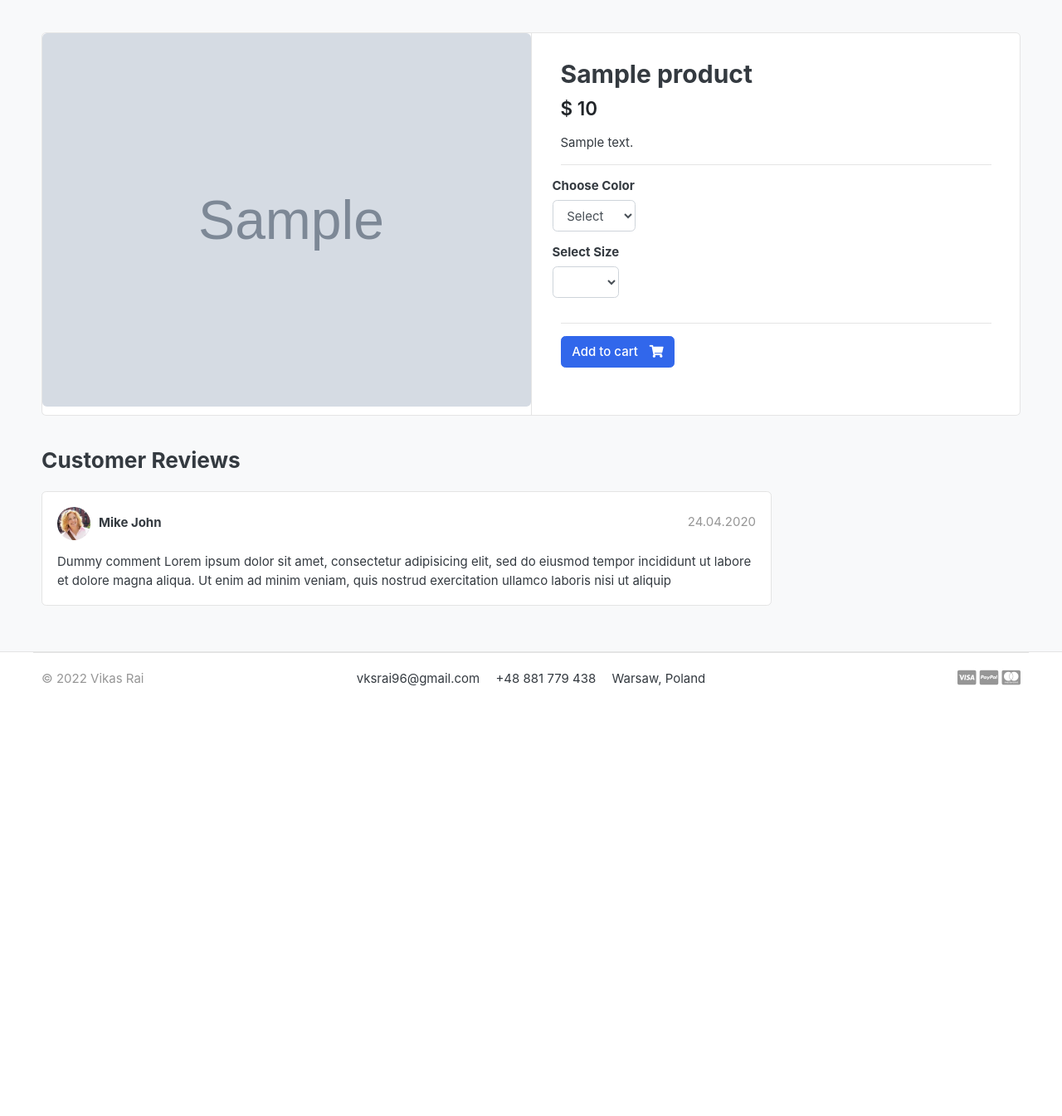
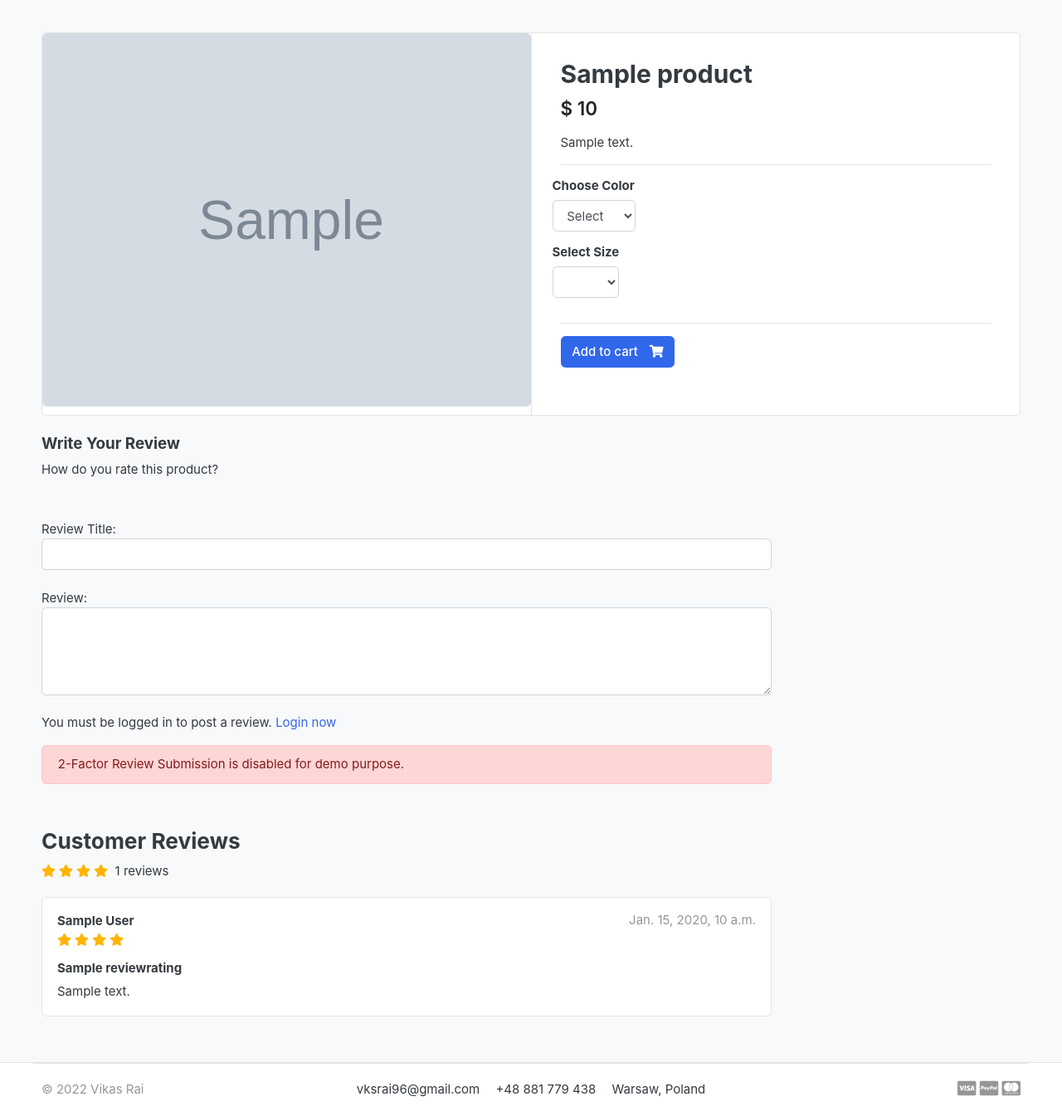
Before and after one commit to vksrai96/trendz, a Django app: a page that uses templates/base.html in a window 1280 px wide. Shown: the part 119-1464 px from the top of the page at 83% size. Before the commit the page ends 946 px from the top, so only its background shows below. Run offline with Django 3.2, Linux system fonts and the light colour scheme; tables that the repository leaves empty hold one stand-in row (values such as "Sample post"); grey boxes marked "Sample" are stand-in pictures; lists and menus that the app fills with data are empty; parts of the project's set-up code (start-up, migrations or seed data) failed here and were passed over; some libraries are stand-ins or nearby versions; some web fonts are replaced.

Commit message:
review and rating

```diff
--- a/accounts/models.py
+++ b/accounts/models.py
@@ -56,6 +56,9 @@ class Account(AbstractBaseUser):
 
     objects = MyAccountManager()
 
+    def full_name(self):
+        return f'{self.first_name} {self.last_name}'
+
     def __str__(self):
         return self.email
 
--- /dev/null
+++ b/static/css/custom.css
@@ -0,0 +1,61 @@
+/* Hide Radio button */
+.rate > input{
+  display: none;
+}
+
+.rate{
+  display: inline-block;;
+  border: 0;
+}
+
+.rate > label{
+  float: right;
+}
+
+/* Showing the stars */
+.rate > label:before{
+  display: inline-block;
+  font-size: 1.1rem;
+  font-family: FontAwesome;
+  content: "\f005";
+  margin:0;
+  padding:0.3rem .2rem;
+  cursor: pointer;
+}
+
+/* Half star */
+.rate .half:before{
+  content: "\f089";
+  position: absolute;
+  padding-right: 0;
+}
+
+/* Click and hover */
+input:checked ~ label, label:hover ~ label{
+  color: #ffb503;
+}
+
+/* hover hightlight */
+input:checked + label:hover, input:checked ~ label:hover,input:checked ~ label:hover ~ label,
+label:hover ~ input:checked ~ label{
+  color: #cc9000;
+}
+
+.rating-star i{
+  color: #ffb503 !important;
+}
+
+ul.thumb{
+  margin:0 auto;
+  padding: 0;
+  float: left;
+}
+ul.thumb li{
+  list-style: none;
+  margin: 10px;
+}
+ul.thumb li img{
+  width: 80px;
+  height: 80px;
+  border: 1px solid grey;
+}
--- a/store/admin.py
+++ b/store/admin.py
@@ -1,5 +1,5 @@
 from django.contrib import admin
-from .models import Product, Variation
+from .models import Product, Variation, ReviewRating
 
 # Register your models here.
 class ProductAdmin(admin.ModelAdmin):
@@ -13,3 +13,4 @@ class VariationAdmin(admin.ModelAdmin):
 
 admin.site.register(Product, ProductAdmin)
 admin.site.register(Variation, VariationAdmin)
+admin.site.register(ReviewRating)
--- a/store/models.py
+++ b/store/models.py
@@ -1,7 +1,8 @@
 from django.db import models
 from category.models import Category
 from django.urls import reverse
-
+from accounts.models import Account
+from django.db.models import Avg, Count
 # Create your models here.
 
 class Product(models.Model):
@@ -21,6 +22,20 @@ class Product(models.Model):
 
     def __str__(self):
         return self.product_name
+
+    def averageReview(self):
+        reviews = ReviewRating.objects.filter(product=self, status=True).aggregate(average=Avg('rating'))
+        avg = 0
+        if reviews['average'] is not None:
+            avg = float(reviews['average'])
+        return avg
+
+    def countReview(self):
+        reviews = ReviewRating.objects.filter(product=self, status=True).aggregate(count=Count('id'))
+        count = 0
+        if reviews['count'] is not None:
+            count = int(reviews['count'])
+        return count
 
 class VariationManager(models.Manager):
     def colors(self):
@@ -45,3 +60,17 @@ class Variation(models.Model):
 
     def __str__(self):
         return self.variation_value
+
+class ReviewRating(models.Model):
+    product = models.ForeignKey(Product, on_delete=models.CASCADE)
+    user = models.ForeignKey(Account, on_delete=models.CASCADE)
+    subject = models.CharField(max_length=100, blank=True)
+    review = models.TextField(max_length=500, blank=True)
+    rating = models.FloatField()
+    ip = models.CharField(max_length=20, blank=True)
+    status = models.BooleanField(default=True)
+    created_at = models.DateTimeField(auto_now_add=True)
+    updated_at = models.DateTimeField(auto_now=True)
+
+    def __str__(self):
+        return self.subject
--- a/store/urls.py
+++ b/store/urls.py
@@ -6,4 +6,5 @@ urlpatterns = [
     path('category/<slug:category_slug>/', views.store, name='products_by_category'),
     path('category/<slug:category_slug>/<slug:product_slug>/', views.product_detail, name='product_detail'),
     path('search/', views.search, name='search'),
+    path('submit_review/<int:product_id>/', views.submit_review, name='submit_review'),
 ]
--- a/store/views.py
+++ b/store/views.py
@@ -1,11 +1,16 @@
-from django.shortcuts import render, get_object_or_404
-from .models import Product
+from django.shortcuts import render, get_object_or_404, redirect
+from .models import Product, ReviewRating
 from category.models import Category
 from carts.models import CartItem
 from django.db.models import Q
 
 from carts.views import _cart_id
 from django.core.paginator import EmptyPage, PageNotAnInteger, Paginator
+from django.http import HttpResponse
+from .forms import ReviewForm
+from django.contrib import messages
+from orders.models import OrderProduct
+
 # Create your views here.
 def store(request, category_slug=None):
     categories = None
@@ -34,16 +39,33 @@ def store(request, category_slug=None):
 def product_detail(request, category_slug, product_slug):
     try:
         single_product = Product.objects.get(category__slug=category_slug, slug=product_slug)
-        in_cart =CartItem.objects.filter(cart__cart_id=_cart_id(request), product=single_product).exists()
-
+        in_cart = CartItem.objects.filter(cart__cart_id=_cart_id(request), product=single_product).exists()
     except Exception as e:
         raise e
+
+    if request.user.is_authenticated:
+        try:
+            orderproduct = OrderProduct.objects.filter(user=request.user, product_id=single_product.id).exists()
+        except OrderProduct.DoesNotExist:
+            orderproduct = None
+    else:
+        orderproduct = None
+
+    # Get the reviews
+    reviews = ReviewRating.objects.filter(product_id=single_product.id, status=True)
+
+    # # Get the product gallery
+    # product_gallery = ProductGallery.objects.filter(product_id=single_product.id)
 
     context = {
         'single_product': single_product,
         'in_cart'       : in_cart,
+        'orderproduct': orderproduct,
+        'reviews': reviews,
+        # 'product_gallery': product_gallery,
     }
     return render(request, 'store/product_detail.html', context)
+
 
 def search(request):
     if 'keyword' in request.GET:
@@ -56,3 +78,26 @@ def search(request):
         'product_count': product_count,
     }
     return render(request, 'store/store.html', context)
+
+def submit_review(request, product_id):
+    url = request.META.get('HTTP_REFERER')
+    if request.method == 'POST':
+        try:
+            reviews = ReviewRating.objects.get(user__id=request.user.id, product__id=product_id)
+            form = ReviewForm(request.POST, instance=reviews)
+            form.save()
+            messages.success(request, 'Thank you! Your review has been updated.')
+            return redirect(url)
+        except ReviewRating.DoesNotExist:
+            form = ReviewForm(request.POST)
+            if form.is_valid():
+                data = ReviewRating()
+                data.subject = form.cleaned_data['subject']
+                data.rating = form.cleaned_data['rating']
+                data.review = form.cleaned_data['review']
+                data.ip = request.META.get('REMOTE_ADDR')
+                data.product_id = product_id
+                data.user_id = request.user.id
+                data.save()
+                messages.success(request, 'Thank you! Your review has been submitted.')
+                return redirect(url)
--- a/templates/base.html
+++ b/templates/base.html
@@ -24,6 +24,8 @@
 <!-- custom style -->
 <link href="{%static 'css/ui.css' %}" rel="stylesheet" type="text/css"/>
 <link href="{%static 'css/responsive.css'% }" rel="stylesheet" media="only screen and (max-width: 1200px)" />
+
+<link href="{% static 'css/custom.css' %}" rel="stylesheet" type="text/css"/>
 
 <!-- custom javascript -->
 <script src="{%static 'js/script.js' % }" type="text/javascript"></script>
--- a/templates/store/product_detail.html
+++ b/templates/store/product_detail.html
@@ -66,35 +66,104 @@
 	</div> <!-- row.// -->
 </div> <!-- card.// -->
 <!-- ============================ COMPONENT 1 END .// ================================= -->
-
 <br>
 
 <div class="row">
 	<div class="col-md-9">
 
+
+
+		<form action="{% url 'submit_review' single_product.id %}" method="POST">
+			{% csrf_token %}
+			<h5>Write Your Review</h5>
+
+			<div>
+				<!-- Rating stars -->
+				<label>How do you rate this product?</label>
+				<br>
+				<div class="rate">
+					<input type="radio" name="rating" id="rating10" value="5" required /><label for="rating10" title="5"></label>
+					<input type="radio" name="rating" id="rating9" value="4.5" required /><label for="rating9" title="4.5" class="half"></label>
+					<input type="radio" name="rating" id="rating8" value="4" required /><label for="rating8" title="4"></label>
+					<input type="radio" name="rating" id="rating7" value="3.5" required /><label for="rating7" title="3.5" class="half"></label>
+					<input type="radio" name="rating" id="rating6" value="3" required /><label for="rating6" title="3"></label>
+					<input type="radio" name="rating" id="rating5" value="2.5" required /><label for="rating5" title="2.5" class="half"></label>
+					<input type="radio" name="rating" id="rating4" value="2" required /><label for="rating4" title="2"></label>
+					<input type="radio" name="rating" id="rating3" value="1.5" required /><label for="rating3" title="1.5" class="half"></label>
+					<input type="radio" name="rating" id="rating2" value="1" required /><label for="rating2" title="1"></label>
+					<input type="radio" name="rating" id="rating1" value="0.5" required /><label for="rating1" title="0.5" class="half"></label>
+				</div>
+<br>
+				Review Title:
+				<input type="text" class="form-control" name="subject">
+				<br>
+				Review:
+				<textarea name="review" rows="4" class="form-control"></textarea>
+				<br>
+				<!-- {% if user.is_authenticated %}
+					{% if orderproduct %}
+						<input type="submit" value="Submit Review" class="btn btn-primary">
+					{% else %}
+						<p>You must purchase this product to post a review.</p>
+					{% endif %}
+				{% else %}
+				<p>You must be logged in to post a review. <span><a href="{% url 'login' %}">Login now</a></span></p>
+				{% endif %} -->
+
+				{% if user.is_authenticated %}
+						<input type="submit" value="Submit Review" class="btn btn-primary">
+				{% else %}
+				<p>You must be logged in to post a review. <span><a href="{% url 'login' %}">Login now</a></span></p>
+				{% endif %}
+				<div class="alert alert-danger" role="alert" style="margin-top:10px;">
+2-Factor Review Submission is disabled for demo purpose.
+</div>
+
+			</div>
+{% include 'includes/alerts.html' %}
+		</form>
+<br>
 <header class="section-heading">
 <h3>Customer Reviews </h3>
+<div class="rating-star">
+<span>
+	<i class="fa fa-star{% if single_product.averageReview < 0.5 %}-o{% elif single_product.averageReview >= 0.5 and single_product.averageReview < 1 %}-half-o {% endif %}" aria-hidden="true"></i>
+	<i class="fa fa-star{% if single_product.averageReview < 1.5 %}-o{% elif single_product.averageReview >= 1.5 and single_product.averageReview < 2 %}-half-o {% endif %}" aria-hidden="true"></i>
+	<i class="fa fa-star{% if single_product.averageReview < 2.5 %}-o{% elif single_product.averageReview >= 2.5 and single_product.averageReview < 3 %}-half-o {% endif %}" aria-hidden="true"></i>
+	<i class="fa fa-star{% if single_product.averageReview < 3.5 %}-o{% elif single_product.averageReview >= 3.5 and single_product.averageReview < 4 %}-half-o {% endif %}" aria-hidden="true"></i>
+	<i class="fa fa-star{% if single_product.averageReview < 4.5 %}-o{% elif single_product.averageReview >= 4.5 and single_product.averageReview < 5 %}-half-o {% endif %}" aria-hidden="true"></i>
+<span>{{single_product.countReview}} reviews</span>
+	</span>
+</div>
 
 </header>
 
+{% for review in reviews %}
 		<article class="box mb-3">
 			<div class="icontext w-100">
-			<img src="{% static './images/avatars/avatar1.jpg' %}" class="img-xs icon rounded-circle">
+
 				<div class="text">
-				<span class="date text-muted float-md-right">24.04.2020 </span>
-				<h6 class="mb-1">Mike John </h6>
-
+					<span class="date text-muted float-md-right">{{review.updated_at}} </span>
+					<h6 class="mb-1">{{review.user.full_name}} </h6>
+					<div class="rating-star">
+						<span>
+							<i class="fa fa-star{% if review.rating == 0.5 %}-half-o{% elif review.rating < 1 %}-o {% endif %}" aria-hidden="true"></i>
+							<i class="fa fa-star{% if review.rating == 1.5 %}-half-o{% elif review.rating < 2 %}-o {% endif %}" aria-hidden="true"></i>
+							<i class="fa fa-star{% if review.rating == 2.5 %}-half-o{% elif review.rating < 3 %}-o {% endif %}" aria-hidden="true"></i>
+							<i class="fa fa-star{% if review.rating == 3.5 %}-half-o{% elif review.rating < 4 %}-o {% endif %}" aria-hidden="true"></i>
+							<i class="fa fa-star{% if review.rating == 4.5 %}-half-o{% elif review.rating < 5 %}-o {% endif %}" aria-hidden="true"></i>
+						</span>
+					</div>
 				</div>
 			</div> <!-- icontext.// -->
 			<div class="mt-3">
+				<h6>{{review.subject}}</h6>
 				<p>
-				Dummy comment Lorem ipsum dolor sit amet, consectetur adipisicing elit, sed do eiusmod
-				tempor incididunt ut labore et dolore magna aliqua. Ut enim ad minim veniam,
-				quis nostrud exercitation ullamco laboris nisi ut aliquip
+					{{review.review}}
 				</p>
 			</div>
 		</article>
-
+{% endfor %}
 
 
 	</div> <!-- col.// -->
@@ -104,4 +173,5 @@
 </div> <!-- container .//  -->
 </section>
 <!-- ========================= SECTION CONTENT END// ========================= -->
+
 {% endblock %}
```
Also changed, not shown: store/forms.py (added, +7 -0 lines), store/migrations/0003_reviewrating.py (added). Lines whose indentation alone changed are shown as unchanged.
